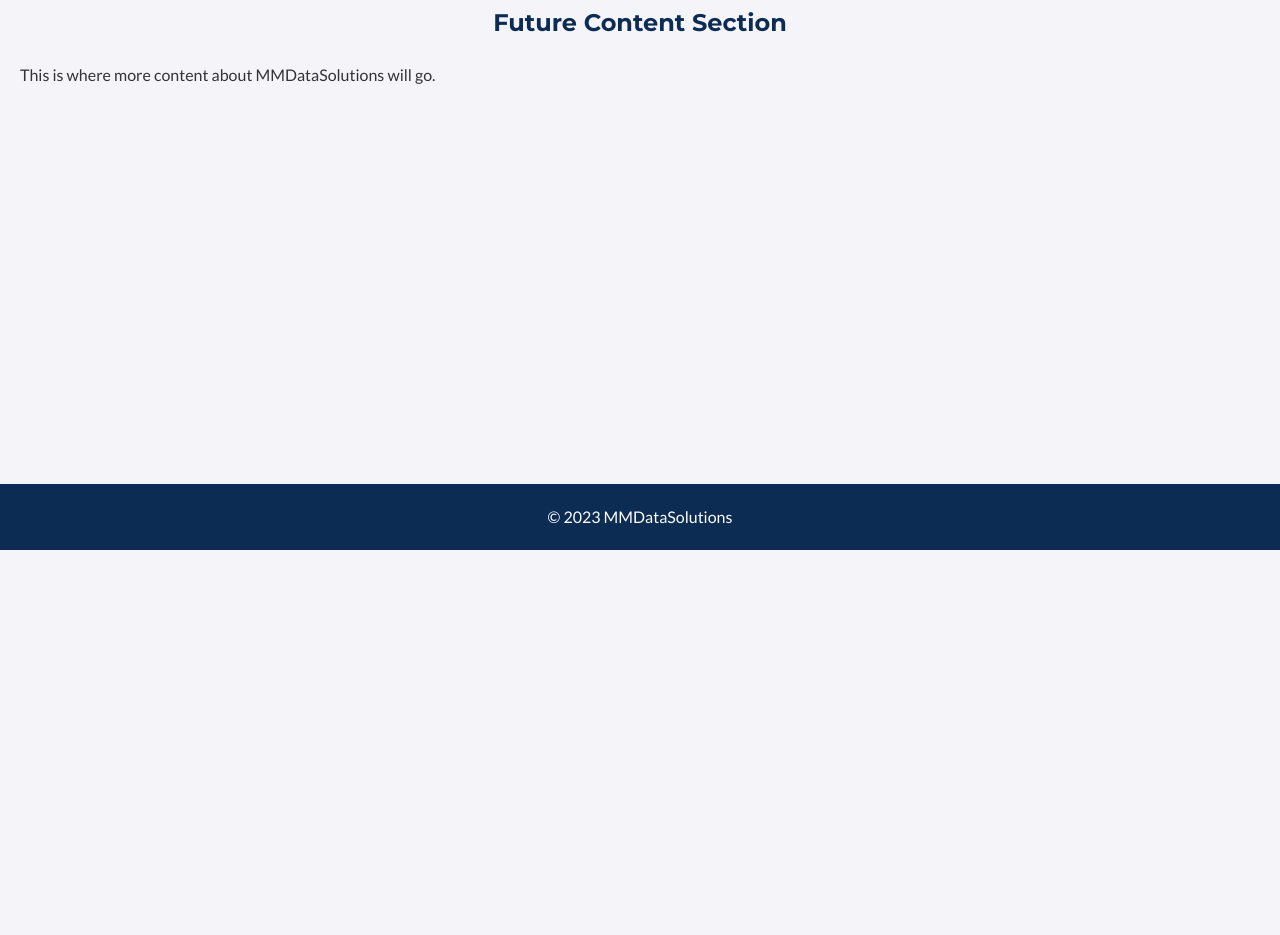
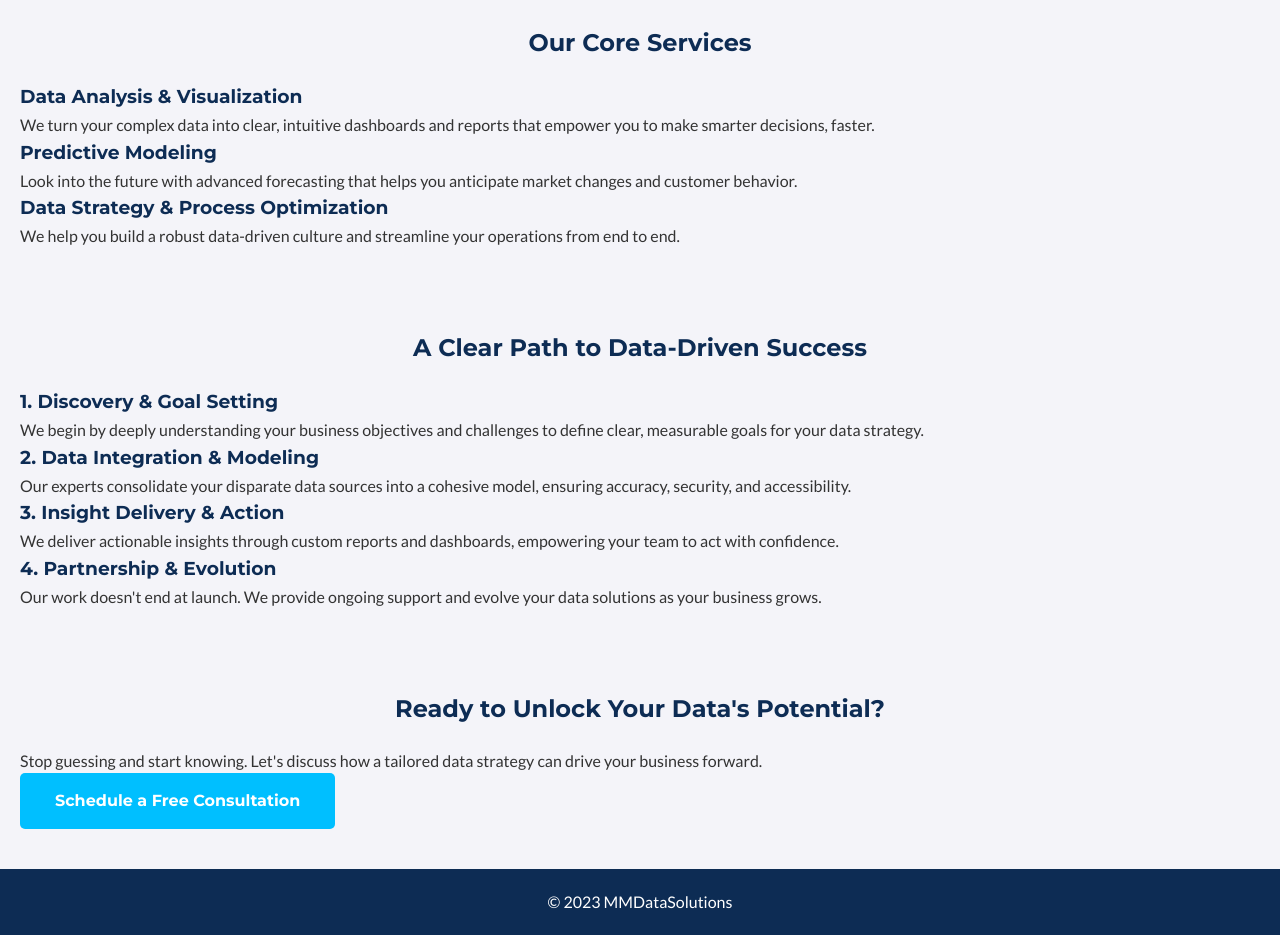
Before and after one commit to Mikeymac75/mikeymac75.github.io, a plain HTML site: page index.html in a window 1280 px wide. Shown: the part 816-1751 px from the top of the page. Before the commit the page ends 1366 px from the top, so only its background shows below. Drawn offline with Linux system fonts and the light colour scheme.

Commit message:
Update index.html

```diff
--- a/index.html
+++ b/index.html
@@ -25,10 +25,57 @@
 
     <main>
         <!-- Placeholder for future content -->
-        <section style="height: 500px; padding: 20px;">
-            <h2>Future Content Section</h2>
-            <p>This is where more content about MMDataSolutions will go.</p>
-        </section>
+        <section id="services" class="content-section">
+    <div class="container">
+        <h2>Our Core Services</h2>
+        <div class="services-grid">
+            <div class="service-item">
+                <h3>Data Analysis & Visualization</h3>
+                <p>We turn your complex data into clear, intuitive dashboards and reports that empower you to make smarter decisions, faster.</p>
+            </div>
+            <div class="service-item">
+                <h3>Predictive Modeling</h3>
+                <p>Look into the future with advanced forecasting that helps you anticipate market changes and customer behavior.</p>
+            </div>
+            <div class="service-item">
+                <h3>Data Strategy & Process Optimization</h3>
+                <p>We help you build a robust data-driven culture and streamline your operations from end to end.</p>
+            </div>
+        </div>
+    </div>
+</section>
+
+<section id="approach" class="content-section-white">
+    <div class="container">
+        <h2>A Clear Path to Data-Driven Success</h2>
+        <div class="process-steps">
+            <div class="step">
+                <h3>1. Discovery & Goal Setting</h3>
+                <p>We begin by deeply understanding your business objectives and challenges to define clear, measurable goals for your data strategy.</p>
+            </div>
+            <div class="step">
+                <h3>2. Data Integration & Modeling</h3>
+                <p>Our experts consolidate your disparate data sources into a cohesive model, ensuring accuracy, security, and accessibility.</p>
+            </div>
+            <div class="step">
+                <h3>3. Insight Delivery & Action</h3>
+                <p>We deliver actionable insights through custom reports and dashboards, empowering your team to act with confidence.</p>
+            </div>
+            <div class="step">
+                <h3>4. Partnership & Evolution</h3>
+                <p>Our work doesn't end at launch. We provide ongoing support and evolve your data solutions as your business grows.</p>
+            </div>
+        </div>
+    </div>
+</section>
+
+<section id="cta-final" class="cta-section">
+    <div class="container">
+        <h2>Ready to Unlock Your Data's Potential?</h2>
+        <p>Stop guessing and start knowing. Let's discuss how a tailored data strategy can drive your business forward.</p>
+        <a href="contact.html" class="cta-button">Schedule a Free Consultation</a>
+    </div>
+</section>
     </main>
 
     <footer>
```
